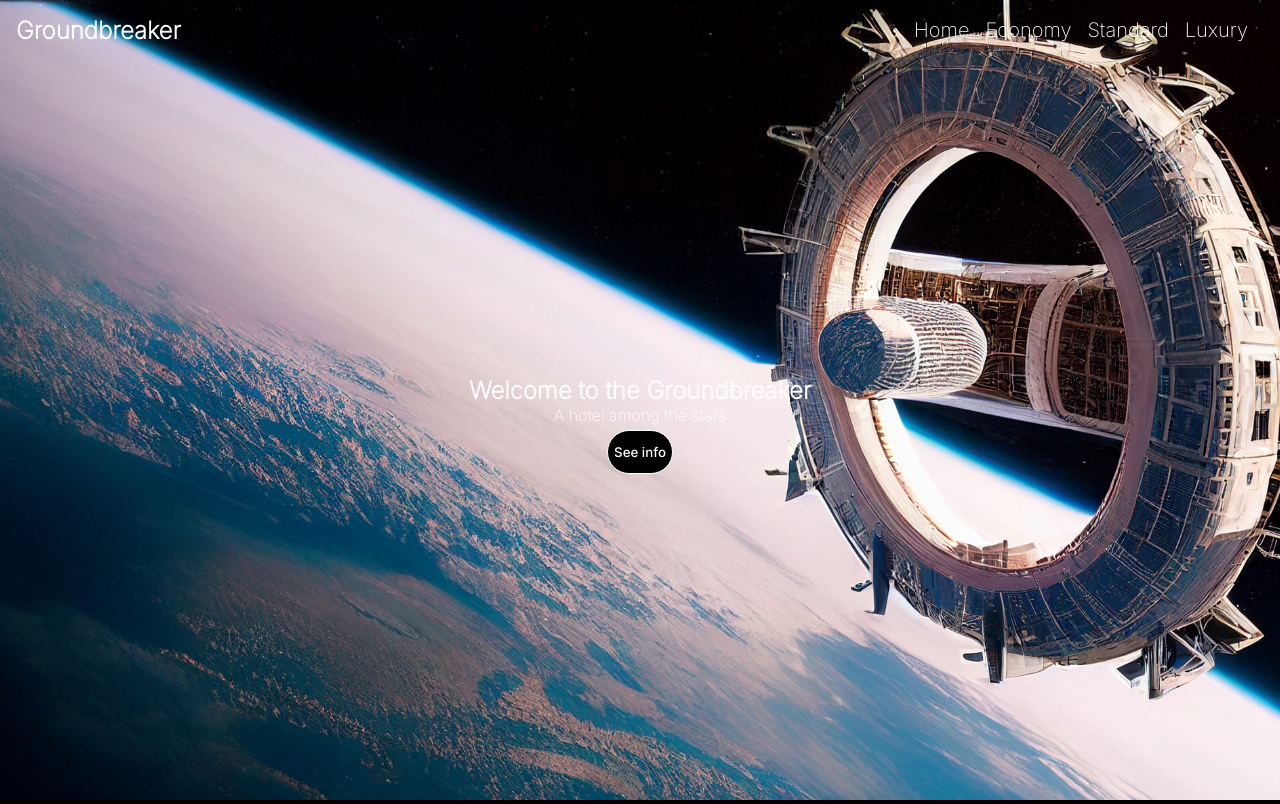
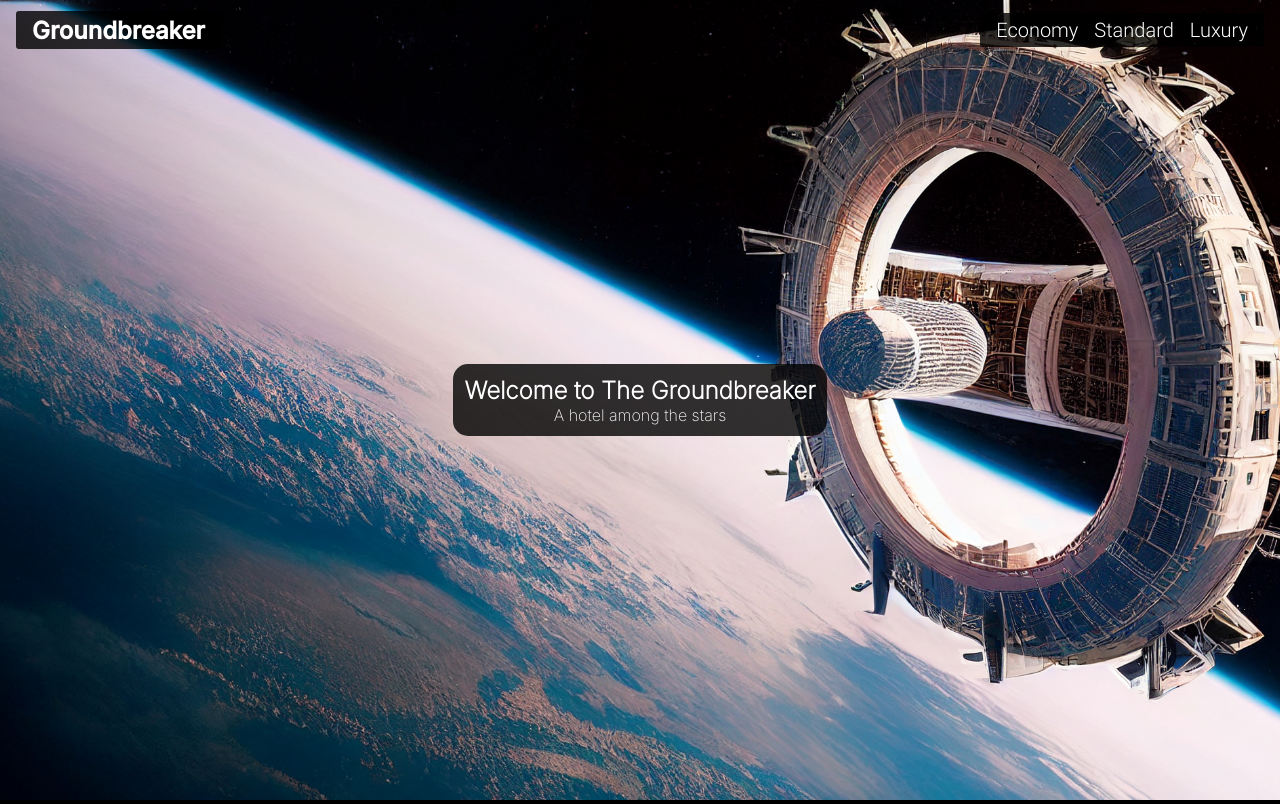
Before and after one commit to lovbackan/Yrgopelago, a PHP site: page / in a window 1280 px wide. Shown: the top 804 px of the page. Run offline with PHP 8.4, Linux system fonts and the light colour scheme; data comes from the database, SQL or seed files in the repository; grey boxes are pictures that could not be loaded.

Commit message:
finished with styling

```diff
--- a/fonts.css
+++ b/fonts.css
@@ -26,7 +26,14 @@
 }
 
 h1 {
-  font-family: 'robotoThin';
+  font-family: 'interMedium';
+  font-size: 24px;
+}
+a {
+  font-size: 20px;
+  font-family: 'robotoLight';
+  /* font-family: 'interMedium'; */
+  /* -webkit-text-stroke: 1px black; */
 }
 p {
   font-family: 'interExtraLight';
@@ -35,11 +42,17 @@ p {
 h2 {
   font-size: 24px;
   font-family: 'interExtraLight';
+  padding: 0;
 }
 
 h3 {
   font-size: 24px;
   font-family: 'interExtraLight';
+}
+
+button {
+  font-size: 18px;
+  font-family: 'interLight';
 }
 
 h1,
@@ -50,12 +63,12 @@ p {
   margin: 0;
 }
 
-a {
+form {
   font-size: 20px;
   font-family: 'interExtraLight';
 }
 
-form {
-  font-size: 20px;
+.calendar > * {
   font-family: 'interExtraLight';
+  background-color: black;
 }
--- a/hotelFunctions.php
+++ b/hotelFunctions.php
@@ -147,7 +147,7 @@ WHERE room = '$roomKind'");
         $departureDate = $value['departure'];
         $roomKind->addEvent($arrivalDate, $departureDate, '', true);
     }
-    echo $roomKind->display(date('Y-01-01'), 'pink');
+    echo $roomKind->display(date('Y-01-01'), 'grey');
     //Behövs verkligen denna die?
     die();
 };
--- a/index.php
+++ b/index.php
@@ -19,37 +19,34 @@ require("./hotelFunctions.php");
 
     <header>
         <nav>
-            <h2>Groundbreaker</h2>
+            <a href="./index.php">
+                <h1>Groundbreaker</h1>
+            </a>
             <div class="navInfo">
-                <a href="./index.php">Home</a>
                 <a href="./economy.php">Economy</a>
                 <a href="./standard.php">Standard</a>
-                <a href="./luxury.php">Luxury</a>
+                <a class="lastNavItem" href="./luxury.php">Luxury</a>
             </div>
         </nav>
     </header>
     <main>
         <section class="hero">
-            <img class="heroDesktop" src="/pictures/2k/retouchedHero 1.jpg" />
+            <img class="heroDesktop" src="/pictures/2k/retouchedHero1.jpg" />
             <div class="heroInfo">
-                <h2>Welcome to the Groundbreaker</h2>
+                <h2>Welcome to The Groundbreaker</h2>
                 <p>A hotel among the stars</p>
-                <button class="buy">See info</button>
             </div>
         </section>
         <section class="sliderSection">
             <div class="slider-wrapper">
                 <button class="slide-arrow" id="slide-arrow-prev">
-                    &#8249;
                 </button>
                 <button class="slide-arrow" id="slide-arrow-next">
-                    &#8250;
                 </button>
                 <div class="slides-container" id="slides-container">
                     <div class="slide">
-                        <iframe width="100%" height="100%" src="https://www.youtube.com/embed/Y1qQZbTF8iQ" title="YouTube video player" frameborder="0" allow="accelerometer; autoplay; clipboard-write; encrypted-media; gyroscope; picture-in-picture; web-share" allowfullscreen></iframe>
+                        <iframe width="100%" height="100%" src="https://www.youtube.com/embed/Y1qQZbTF8iQ?&autoplay=1&mute=1" title="YouTube video player" frameborder="0" allow="accelerometer; autoplay; clipboard-write; encrypted-media; gyroscope; picture-in-picture; web-share" allowfullscreen></iframe>
                     </div>
-
                     <div class="slide">
                         <img src="/Pictures/2k/retouchedHero.jpg" />
                     </div>
@@ -65,8 +62,22 @@ require("./hotelFunctions.php");
         </section>
         <section class="island">
             <div class="islandInfo">
-                <h2>Welcome to Space-shuttle island</h2>
-                <p>Your destination on Earth to reach the stars</p>
+                <div class="islandInfoHeading">
+                    <h2>Space-shuttle Island</h2>
+                    <p>Your destination on Earth to reach the stars</p>
+                </div>
+                <p>
+                    Have you ever wanted to experience the ultimate adventure? Imagine taking a luxurious space shuttle to the world's first space hotel located 250 miles above the Earth's surface. This is more than just a dream, it's now a reality. Welcome to the Groundbreaker Hotel!
+                </p>
+                <p>
+                    This incredible space hotel provides guests with the opportunity to experience the wonders of space travel up close. The space hotel is equipped with state-of-the-art technology, allowing you to explore the universe in an exciting and unique way. You can take part in space walks, view the Earth from a unique perspective, and get up close and personal with the stars. Experience weightlessness with the Groundbreakers partial artificial gravity from its rotation to maintain lunar gravity—approximately 1⁄6 of Earth's gravity.
+                </p>
+                <p>
+                    Your journey begins with a first-class flight on a space shuttle departing from Space-shuttle Island. The shuttle is equipped with the most advanced technology, ensuring a safe and comfortable journey in style.
+                </p>
+                <p>
+                    This is your chance to experience a once in a lifetime adventure. So, grab your passport and prepare to embark on an unforgettable journey to the Groundbreaker Hotel!
+                </p>
             </div>
             <img class="spaceShuttlePicture" src="/Pictures/Hero-space-shuttle.jpg" />
         </section>
--- a/script.js
+++ b/script.js
@@ -65,9 +65,6 @@ function priceCalculator() {
   }
 }
 
-heroButton.addEventListener('click', () => {
-  window.scrollTo(0, document.body.scrollHeight);
-});
 if (form) {
   form.addEventListener('change', () => {
     getCheckboxStatus();
@@ -83,9 +80,11 @@ const nextButton = document.getElementById('slide-arrow-next');
 nextButton.addEventListener('click', () => {
   const slideWidth = slide.clientWidth;
   slidesContainer.scrollLeft += slideWidth;
+  console.log('press');
 });
 
 prevButton.addEventListener('click', () => {
   const slideWidth = slide.clientWidth;
   slidesContainer.scrollLeft -= slideWidth;
+  console.log('press');
 });
--- a/styles.css
+++ b/styles.css
@@ -24,8 +24,22 @@ nav {
   align-items: center;
 }
 
-nav h2 {
-  padding-left: 1rem;
+nav h1 {
+  margin-left: 1rem;
+  background: rgba(0, 0, 0, 0.8);
+  border-radius: 3px;
+  padding: 0.3rem 1rem;
+}
+
+nav h1,
+.navInfo,
+.heroInfo,
+button {
+  background: rgba(0, 0, 0, 0.8);
+}
+
+button {
+  cursor: pointer;
 }
 
 .navInfo {
@@ -34,13 +48,20 @@ nav h2 {
   right: 0;
   align-items: center;
   cursor: pointer;
-  padding-right: 1rem;
+  margin-right: 1rem;
+  border-radius: 3px;
+  /* padding-left: 1rem;
+  padding-top */
+  padding: 0.3rem 1rem;
 }
 
 a {
   text-decoration: none;
   color: white;
   padding-right: 1rem;
+}
+.lastNavItem {
+  padding-right: 0;
 }
 
 .hero {
@@ -63,16 +84,22 @@ a {
   flex-direction: column;
   justify-content: center;
   align-items: center;
+  /* padding-left: 1rem;
+  padding-right: 1rem; */
+  border-radius: 15px;
+  padding: 0.7rem 0.7rem;
 }
 
 .heroInfo button {
-  margin-top: 6.5rem;
+  margin-top: 8.2rem;
   align-self: center;
   position: absolute;
+  width: auto;
+  padding-left: 1rem;
+  padding-right: 1rem;
 }
 
 button {
-  background-color: black;
   border-radius: 30px;
   border-color: white;
   border-width: 1px;
@@ -80,8 +107,6 @@ button {
   font-family: 'interMedium';
   color: white;
   height: 2.75rem;
-  /* margin-bottom: 98%; */
-  background-color: black;
 }
 
 /* SpaceShuttle-section */
```
Also changed, not shown: other parts of styles.css (+54 -24 lines), economy.php (+8 -8 lines), luxury.php (+8 -8 lines), standard.php (+9 -9 lines), Pictures/2k/retouchedHero1.jpg (renamed from Pictures/2k/retouchedHero 1.jpg), Pictures/trash/budget-room-3.jpg (deleted), Pictures/trash/budget-room-upscale.jpg (deleted), Pictures/trash/hero-home.jpg (deleted), 5 other files.
